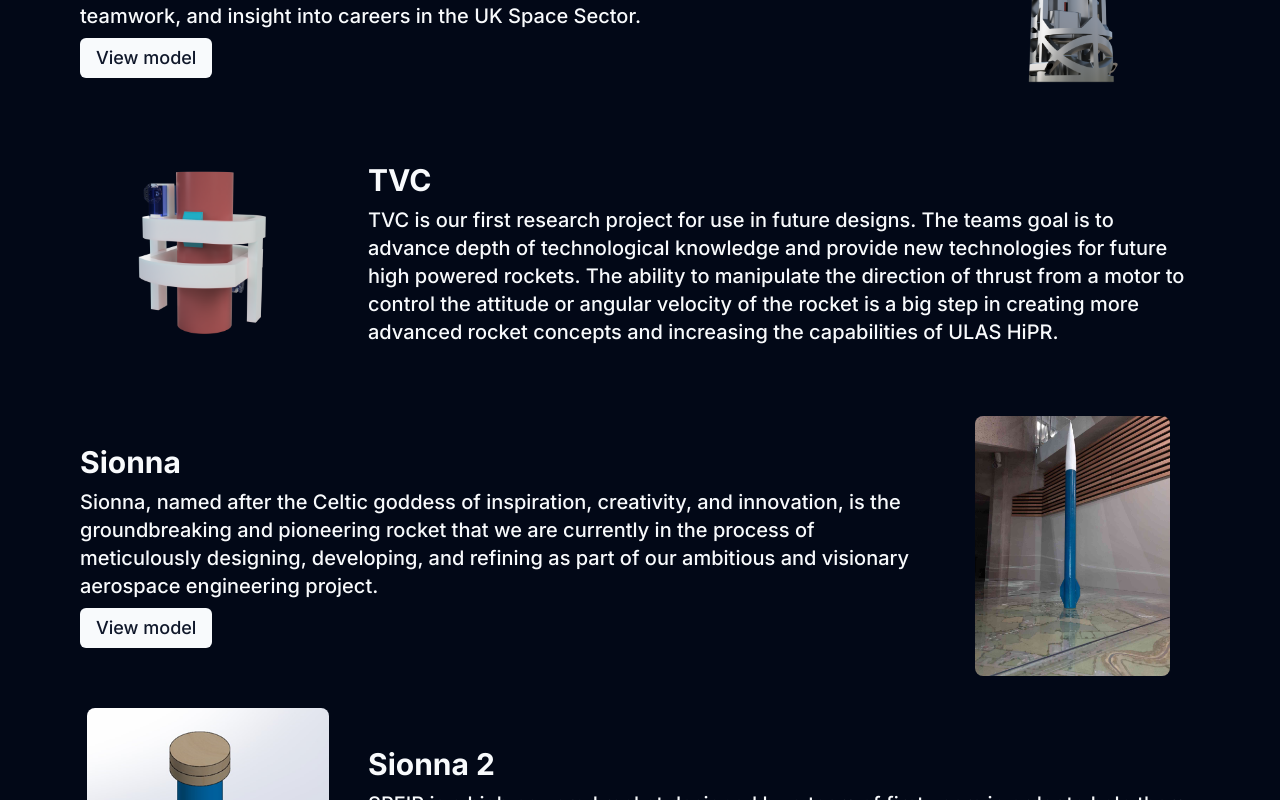
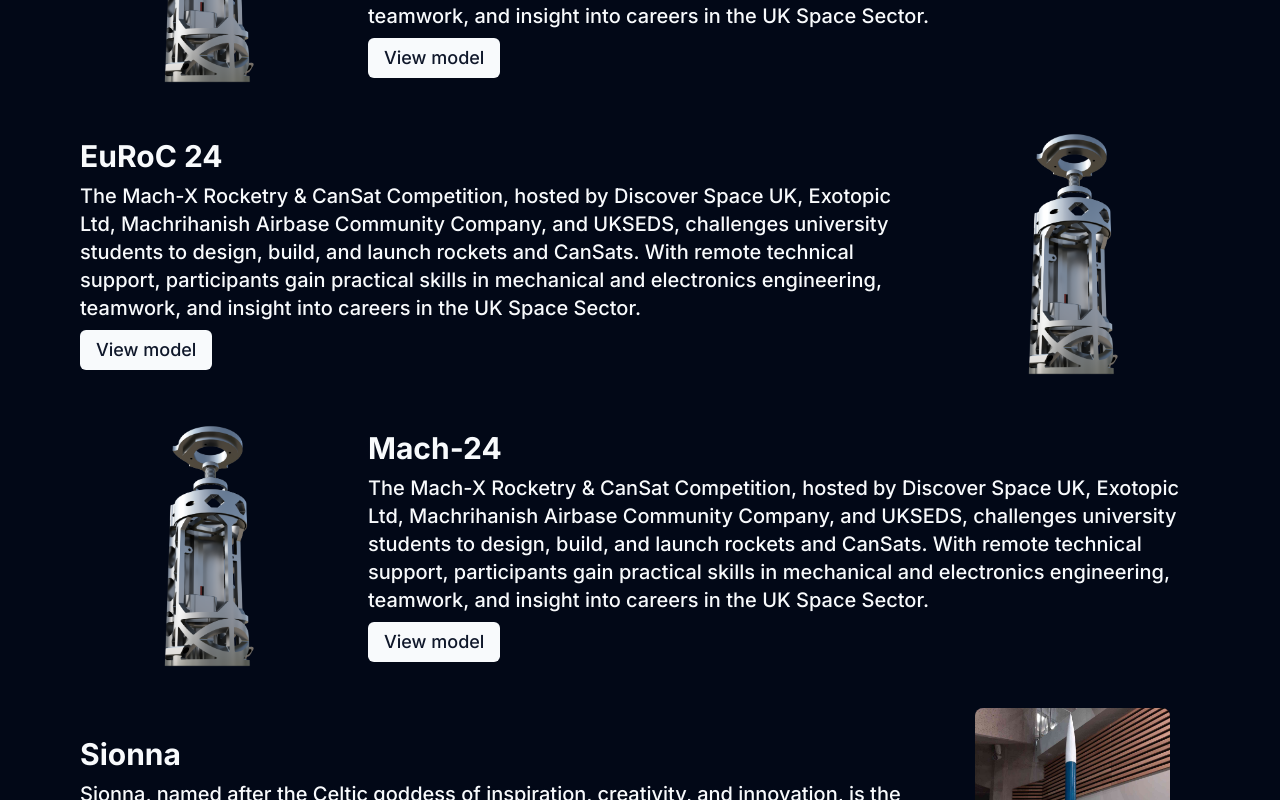
Before and after one commit to ULAS-HiPR/website, a Next.js app: page /projects in a window 1280 px wide. Shown: the part 360-1160 px from the top of the page. Built offline with nearby package versions, Linux system fonts and the light colour scheme.

Commit message:
updating projects & sponosors

```diff
--- a/app/(pages)/(home)/projects.tsx
+++ b/app/(pages)/(home)/projects.tsx
@@ -36,36 +36,29 @@
 
 export default function HomeProjects() {
   return (
-    <div className="sm:h-[840px] px-8">
+    <div className="sm:h-[500px] px-8">
       <h1 className="text-4xl font-bold pb-6">Our Projects</h1>
       <div className="grid sm:grid-cols-3 gap-8">
         <ProjectItem
-          title={"Mach-24"}
+          title={"Macha"}
           description={
-            "The Mach-X Rocketry & CanSat Competition, hosted by Discover Space UK, Exotopic Ltd, Machrihanish Airbase Community Company, and UKSEDS, challenges university students to design, build, and launch rockets and CanSats. With remote technical support, participants gain practical skills in mechanical and electronics engineering, teamwork, and insight into careers in the UK Space Sector."
+            "Macha is our Mach 25 competition Rocket, it was built to reach 2km and has a deployable CanSat and achieved second place in it's category"
+          }
+          path={"/projects?id=mach25"}
+        />
+        <ProjectItem
+          title={"Airmedh"}
+          description={
+            "Airmedh was our EuRoC 24 rocket, it was built to reach 3km"
+          }
+          path={"/projects?id=euroc24"}
+        />
+        <ProjectItem
+          title={"Morrigu"}
+          description={
+            "Morrigu was our Mach 24 rocket, as well as ULAS HiPR's first launch"
           }
           path={"/projects?id=mach24"}
-        />
-        <ProjectItem
-          title={"TVC"}
-          description={
-            "TVC is our first research project for use in future designs. The teams goal is to advance depth of technological knowledge and provide new technologies for future high powered rockets. The ability to manipulate the direction of thrust from a motor to control the attitude or angular velocity of the rocket is a big step in creating more advanced rocket concepts and increasing the capabilities of ULAS HiPR."
-          }
-          path={"/projects?id=tvc"}
-        />
-        <ProjectItem
-          title={"Sionna"}
-          description={
-            "Sionna, named after the Celtic goddess of inspiration, creativity, and innovation, is the groundbreaking and pioneering rocket that we are currently in the process of meticulously designing, developing, and refining as part of our ambitious and visionary aerospace engineering project."
-          }
-          path={"/projects?id=sionna"}
-        />
-        <ProjectItem
-          title={"Sionna 2"}
-          description={
-            "SPEIR is a high powered rocket designed by a team of first years in order to help them learn the basics of high powered rocketry and to allow them to progress to more advanced projects during their subsequent years in HiPR. SPEIR is heavily based on the design of our first rocket, Sionna, but with the aim to add an on board camera module which can provide us with footage from the rocket’s perspective in flight."
-          }
-          path={"/projects?id=sionna2"}
         />
       </div>
     </div>
--- a/app/(pages)/projects/page.tsx
+++ b/app/(pages)/projects/page.tsx
@@ -79,19 +79,28 @@
       <h1 className="text-4xl font-bold">Our Projects</h1>
       <div className="">
         <ProjectCard
-          name="Mach-24"
+          name="Mach 25"
+          description="The Mach-X Rocketry & CanSat Competition, hosted by Discover Space UK, Exotopic Ltd, Machrihanish Airbase Community Company, and UKSEDS, challenges university students to design, build, and launch rockets and CanSats. With remote technical support, participants gain practical skills in mechanical and electronics engineering, teamwork, and insight into careers in the UK Space Sector."
+          leftOrRight="left"
+          image="/mach-24-payload-ass.png"
+          id="mach25"
+          modelName="mach25-rocket"
+        />
+        <ProjectCard
+          name="EuRoC 24"
           description="The Mach-X Rocketry & CanSat Competition, hosted by Discover Space UK, Exotopic Ltd, Machrihanish Airbase Community Company, and UKSEDS, challenges university students to design, build, and launch rockets and CanSats. With remote technical support, participants gain practical skills in mechanical and electronics engineering, teamwork, and insight into careers in the UK Space Sector."
           leftOrRight="right"
           image="/mach-24-payload-ass.png"
+          id="euroc24"
+          modelName="euroc-rocket"
+        />
+        <ProjectCard
+          name="Mach-24"
+          description="The Mach-X Rocketry & CanSat Competition, hosted by Discover Space UK, Exotopic Ltd, Machrihanish Airbase Community Company, and UKSEDS, challenges university students to design, build, and launch rockets and CanSats. With remote technical support, participants gain practical skills in mechanical and electronics engineering, teamwork, and insight into careers in the UK Space Sector."
+          leftOrRight="left"
+          image="/mach-24-payload-ass.png"
           id="mach24"
           modelName="mach24-payload"
-        />
-        <ProjectCard
-          name="TVC"
-          description="TVC is our first research project for use in future designs. The teams goal is to advance depth of technological knowledge and provide new technologies for future high powered rockets. The ability to manipulate the direction of thrust from a motor to control the attitude or angular velocity of the rocket is a big step in creating more advanced rocket concepts and increasing the capabilities of ULAS HiPR."
-          leftOrRight="left"
-          image="tvc.png"
-          id="tvc"
         />
         <ProjectCard
           name="Sionna"
@@ -102,13 +111,6 @@
           modelName="rocket"
         />
 
-        <ProjectCard
-          name="Sionna 2"
-          description="SPEIR is a high powered rocket designed by a team of first years in order to help them learn the basics of high powered rocketry and to allow them to progress to more advanced projects during their subsequent years in HiPR. SPEIR is heavily based on the design of our first rocket, Sionna, but with the aim to add an on board camera module which can provide us with footage from the rocket’s perspective in flight."
-          leftOrRight="left"
-          image="sionna2_temp.png"
-          id="sionna2"
-        />
       </div>
     </div>
   );
--- a/app/(pages)/sponsorship/page.tsx
+++ b/app/(pages)/sponsorship/page.tsx
@@ -20,17 +20,6 @@
               className="object-scale-down"
               src={"/ADI-AWP.png"}
               alt="Analog Devices Logo"
-            />
-          </a>
-          <a
-            className="rounded-lg flex flex-col justify-center p-3 h-full bg-white"
-            href="https://www.atlanticaviation.ie/"
-            target="_blank"
-          >
-            <img
-              className="object-scale-down"
-              src={"/aag.jpeg"}
-              alt="Atlantic Aviation Logo"
             />
           </a>
         </div>
```
Also changed, not shown: blogs/euroc_24.md (added).
